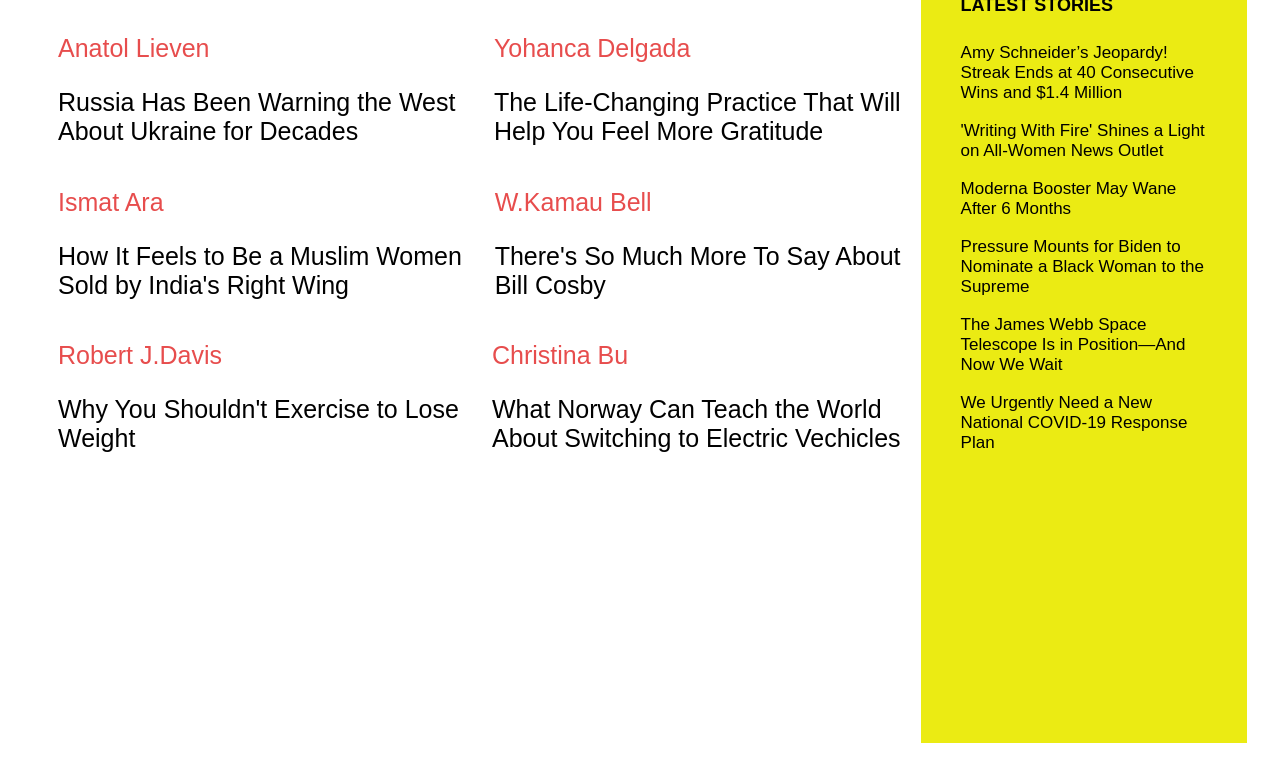
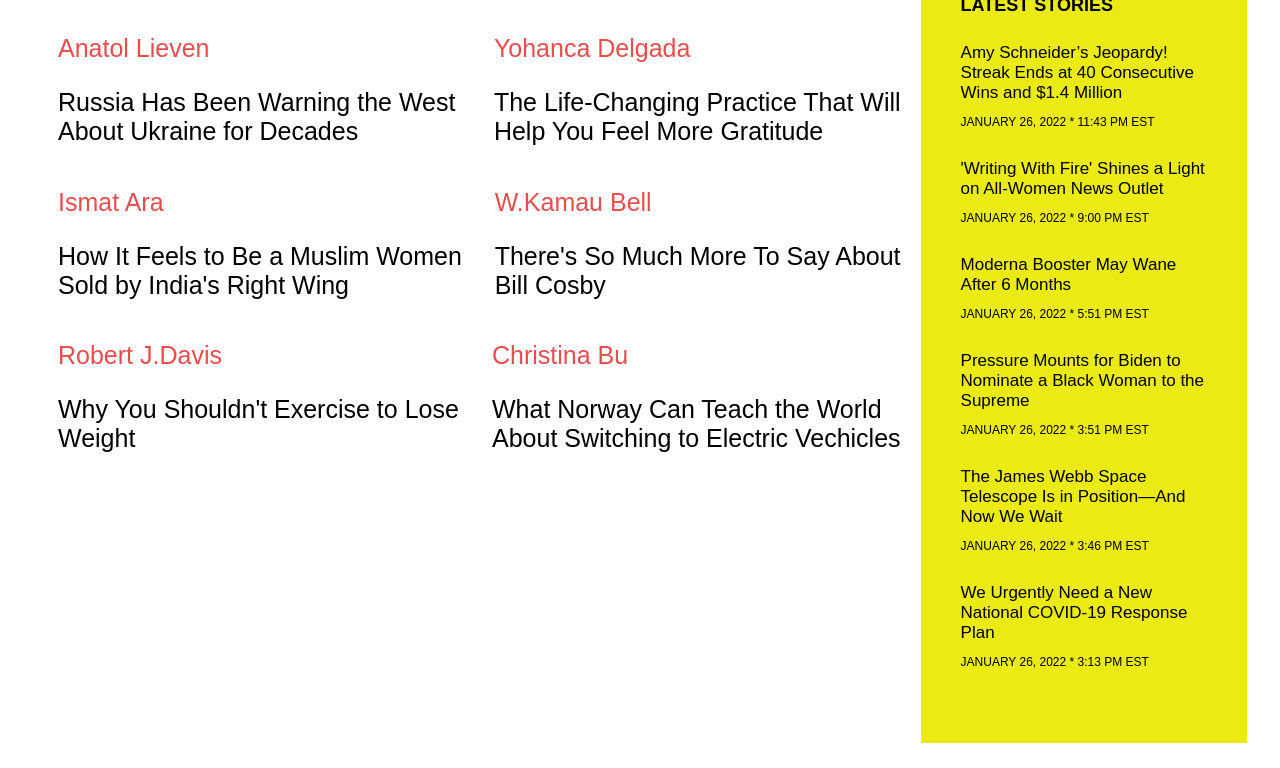
Before and after one commit to sesankh/nodejs-assignment, a website: page public/test.html in a window 1280 px wide. Shown: the part 140-908 px from the top of the page. Drawn offline with Linux system fonts and the light colour scheme.

Commit message:
Second commit

```diff
--- a/public/test.css
+++ b/public/test.css
@@ -130,6 +130,12 @@
     font-family: sans-serif;
     color: black;
 }
+.dateEle {
+    font-size: 12px;
+    font-weight: 300;
+    font-family: sans-serif;
+    color: black;
+}
 
 .active {
     text-decoration: none;
--- a/public/test.html
+++ b/public/test.html
@@ -120,7 +120,7 @@
 
         </div>
     </div>
-<script src="../public/test.js"  type="text/javascript"></script>
+<script src="./test.js"></script>
 
 </body>
 </html>
--- a/public/test.js
+++ b/public/test.js
@@ -4,19 +4,31 @@ let latestStoriesEle = document.getElementById('latestStories');
 function createAndAppend(latestStory) {
     let {
         title,
-        link
+        link,
+        date
     } = latestStory;
 
     let container = document.createElement("div");
 
     let titleEle = document.createElement("a");
+
     titleEle.href = link;
     titleEle.classList.add("active");
+    titleEle.classList.add("latest-stories-text");
     titleEle.target = '-blank';
     titleEle.textContent = title;
-    titleEle.classList.add("latest-stories-text");
     container.appendChild(titleEle);
+
+    let dateEle = document.createElement("p");
+    dateEle.textContent = date;
+    console.log(date);
+    dateEle.classList.add("dateEle");
+    container.appendChild(dateEle);
+
+
+
     latestStoriesEle.appendChild(container);
+
     let titleBreakEle = document.createElement("br");
     latestStoriesEle.appendChild(titleBreakEle);
 
@@ -25,28 +37,34 @@ function createAndAppend(latestStory) {
 let latestStories = [
     {
     "title": "Amy Schneider’s Jeopardy! Streak Ends at 40 Consecutive Wins and $1.4 Million",
-     "link" : "https://time.com/6142934/amy-schneider-jeopardy-streak-ends/"
+     "link" : "https://time.com/6142934/amy-schneider-jeopardy-streak-ends/",
+      "date" : "JANUARY 26, 2022 * 11:43 PM EST"
     },
     {
     "title": "'Writing With Fire' Shines a Light on All-Women News Outlet",
-    "link": "https://time.com/6142628/writing-with-fire-india-documentary/"
+    "link": "https://time.com/6142628/writing-with-fire-india-documentary/",
+    "date" : "JANUARY 26, 2022 * 9:00 PM EST"
     },
     {
     "title": "Moderna Booster May Wane After 6 Months",
-    "link": "https://time.com/6142852/moderna-booster-wanes-omicron/"
+    "link": "https://time.com/6142852/moderna-booster-wanes-omicron/",
+    "date" : "JANUARY 26, 2022 * 5:51 PM EST"
     },
     {
     "title": "Pressure Mounts for Biden to Nominate a Black Woman to the Supreme",
     "link":
-    "https://time.com/6142743/joe-biden-supreme-court-nominee-black-woman-campaignpromise/"
+    "https://time.com/6142743/joe-biden-supreme-court-nominee-black-woman-campaignpromise/",
+    "date" : "JANUARY 26, 2022 * 3:51 PM EST"
     },
     {
     "title": "The James Webb Space Telescope Is in Position—And Now We Wait",
-    "link": "https://time.com/6142769/james-webb-space-telescope-reaches-l2/"
+    "link": "https://time.com/6142769/james-webb-space-telescope-reaches-l2/",
+    "date" : "JANUARY 26, 2022 * 3:46 PM EST"
     },
     {
     "title": "We Urgently Need a New National COVID-19 Response Plan",
-    "link": "https://time.com/6142718/we-need-new-national-covid-19-response-plan/"
+    "link": "https://time.com/6142718/we-need-new-national-covid-19-response-plan/",
+    "date" : "JANUARY 26, 2022 * 3:13 PM EST"
     }
     ]
 
```
Also changed, not shown: src/index.js (+4 -5 lines).
